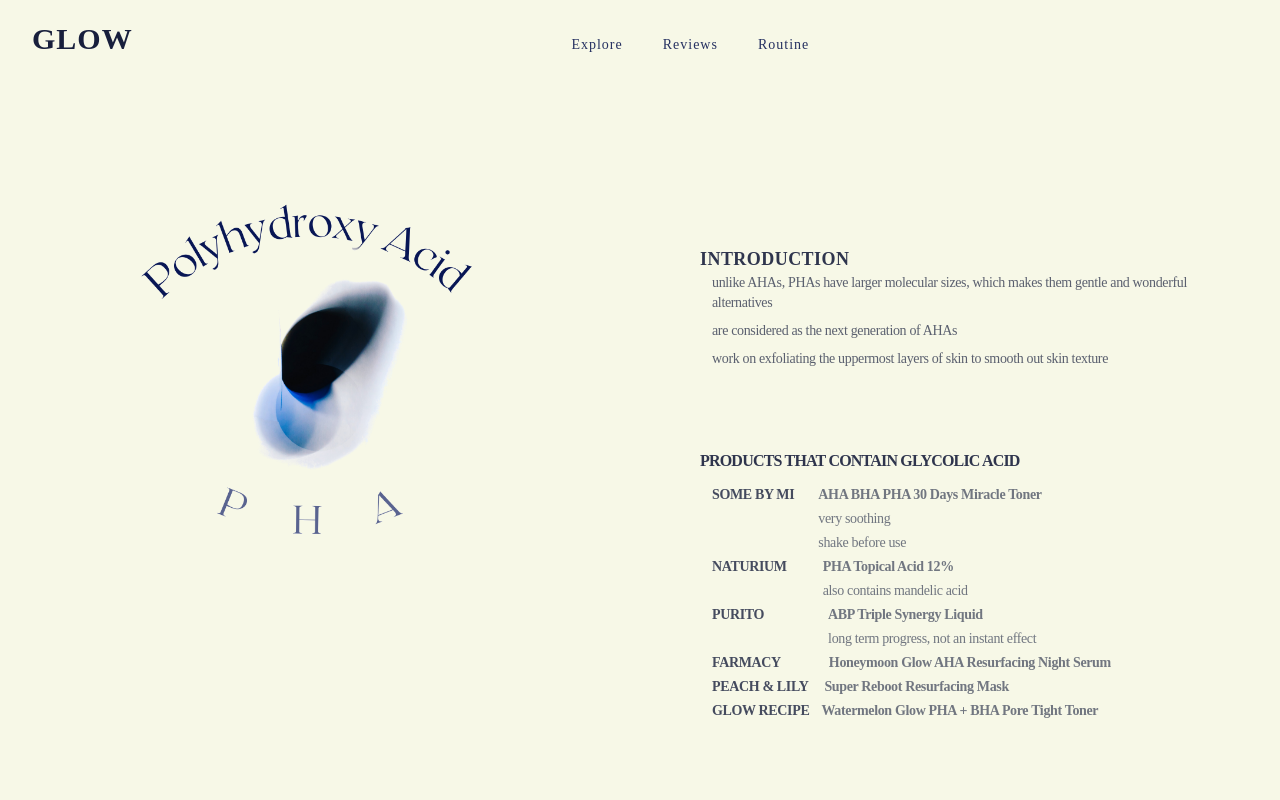
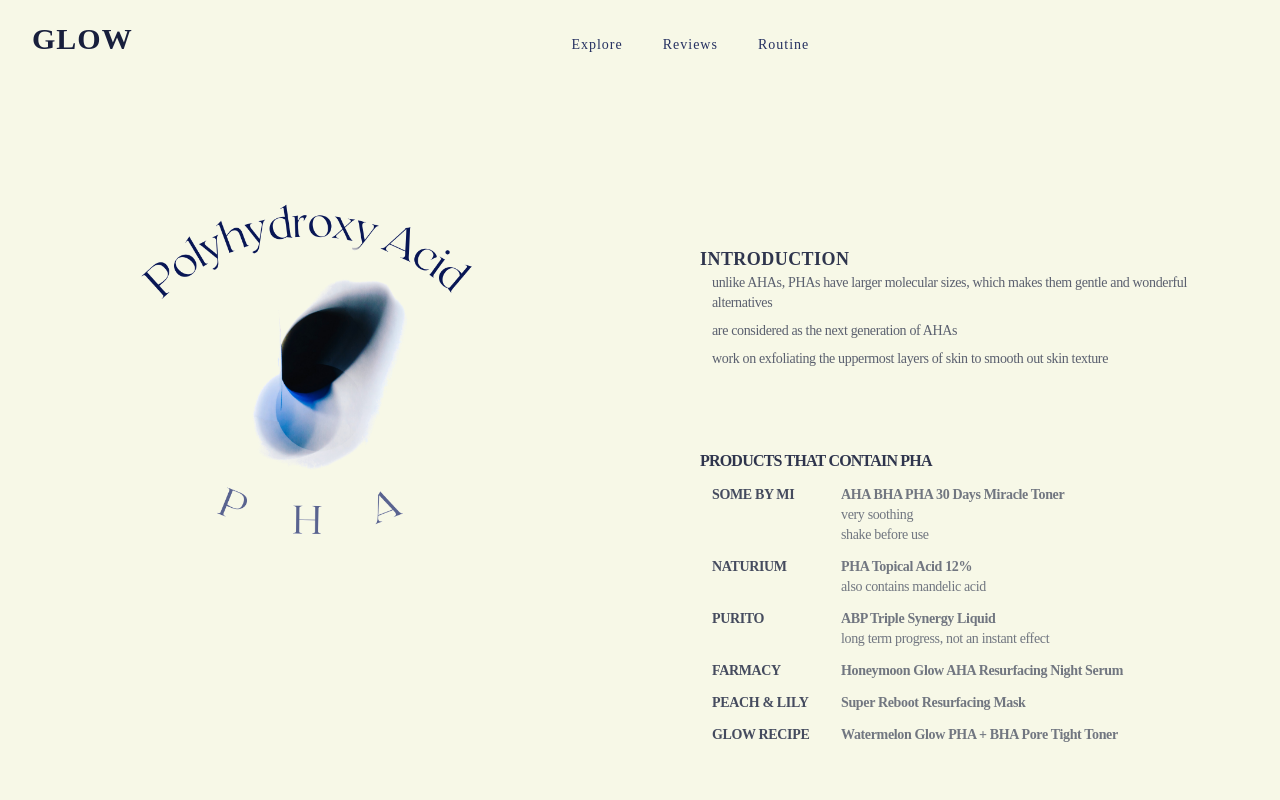
Before and after one commit to biancacomanescu97/glow, a React (Create React App) app: page /pha in a window 1280 px wide. Shown: the top 800 px of the page. Built offline with nearby package versions, Linux system fonts and the light colour scheme.

Commit message:
Refactored code for exfoliants

```diff
--- a/src/components/explore/exfoliants/AHA.tsx
+++ b/src/components/explore/exfoliants/AHA.tsx
@@ -14,7 +14,7 @@ export default function AHA() {
         <div className="block p-32">
           <div className="block py-32">
             <h1 className="text-royal-700 text-lg font-bold tracking-wide">INTRODUCTION</h1>
-            <ul role="list" className="list-disc list-inside space-y-2 text-sm text-royal-700 text-opacity-80 tracking-tight">
+            <ul role="list" className="list-none list-inside pl-3 space-y-2 text-sm text-royal-700 text-opacity-80 tracking-tight">
               {exfoliants[0].description.map((item) => (
                 <li>{item}</li>
               ))}
@@ -22,7 +22,7 @@ export default function AHA() {
           </div>
           <div className="block">
             <h1 className="text-royal-700 text-lg font-bold tracking-wide">TYPES OF AHA</h1>
-            <ul role="list" className="list-disc list-inside space-y-2 text-sm text-royal-700 text-opacity-80 tracking-tight">
+            <ul role="list" className="list-none list-inside pl-3 space-y-2 text-sm text-royal-700 text-opacity-80 tracking-tight">
               <li>Glycolic acid</li>
               <li>Lactic acid</li>
               <li>Mandelic acid</li>
@@ -36,7 +36,7 @@ export default function AHA() {
         {/*GLYCOLIC ACID */}
         <div className="block p-16">
           <h1 className="text-royal-700 text-lg font-bold tracking-wide">GLYCOLIC ACID</h1>
-          <ul role="list" className="list-disc list-inside p-3 space-y-1 text-sm text-royal-700 text-opacity-80 tracking-tight">
+          <ul role="list" className="list-none list-inside p-3 space-y-1 text-sm text-royal-700 text-opacity-80 tracking-tight">
             <li>derived from sugarcanes</li>
             <li>the smallest molecular size of all the AHAs, which makes it easier to penetrate deeper into the skin</li>
             <li>works by smoothing out the skin’s surface layer</li>
@@ -44,22 +44,51 @@ export default function AHA() {
         </div>
         <div className="block p-16">
           <h1 className="text-royal-700 text-base uppercase font-bold tracking-tighter">Products that contain glycolic acid</h1>
-          <ul role="list" className="list-disc list-inside p-3 space-y-1 text-sm text-royal-700 text-opacity-80 tracking-tight">
-            <li><b>KRAVE BEAUTY</b> Kale-Lalu-y AHA Glycolic Acid Toner (5.2%) - good starter; 2-3 times per week</li>
-            <li><b>THE ORDINARY</b> Glycolic Acid 7% Toning Solution</li>
-            <li><b>PETER THOMAS ROTH</b> 8% Glycolic Solution Toner</li>
-            <li><b>BLISS</b> That’s Incredi-Peel Glycolic Resurfacing Pads </li>
-          </ul>
+          <div className="grid grid-cols-4 p-3 text-sm tracking-tight">
+            <div className="col-span-1 uppercase font-bold text-royal-700 text-opacity-80">
+              <p>Krave Beauty</p>
+            </div>
+            <div className="col-span-3 pb-3 text-royal-700 text-opacity-60">
+              <p className="font-bold">Kale-Lalu-y AHA Glycolic Acid Toner (5.2%)</p>
+              <p>great for begginers</p>
+              <p>can be used 2-3 times per week</p>
+            </div>
+            <div className="col-span-1 uppercase font-bold text-royal-700 text-opacity-80">
+              <p>The Ordinary</p>
+            </div>
+            <div className="col-span-3 pb-3 text-royal-700 text-opacity-60">
+              <p className="font-bold">Glycolic Acid 7% Toning Solution</p>
+            </div>
+            <div className="col-span-1 uppercase font-bold text-royal-700 text-opacity-80">
+              <p>Peter Thomas Roth</p>
+            </div>
+            <div className="col-span-3 pb-3 text-royal-700 text-opacity-60">
+              <p className="font-bold">Glycolic 8% Solution Toner</p>
+            </div>
+            <div className="col-span-1 uppercase font-bold text-royal-700 text-opacity-80">
+              <p>Bliss</p>
+            </div>
+            <div className="col-span-3 pb-3 text-royal-700 text-opacity-60">
+              <p className="font-bold">That’s Incredi-Peel Glycolic Resurfacing Pads</p>
+            </div>
+          </div>
+
           <h1 className="pt-10 text-royal-700 text-base uppercase font-bold tracking-tighter">Personal recommendations</h1>
-          <ul role="list" className="list-disc list-inside p-3 space-y-1 text-sm text-royal-700 text-opacity-80 tracking-tight">
-            <li><b>BIOSSANCE</b> Squalane and Glycolic Renewal Mask</li>
-          </ul>
+          <div className="grid grid-cols-4 p-3 text-sm tracking-tight">
+            <div className="col-span-1 uppercase font-bold text-royal-700 text-opacity-80">
+              <p>Biossance</p>
+            </div>
+            <div className="col-span-3 pb-3 text-royal-700 text-opacity-60">
+              <p className="font-bold">Squalane and Glycolic Renewal Mask</p>
+              <p>doesn't dry out the skin because of the squalane</p>
+            </div>
+          </div>
         </div>
 
         {/*LACTIC ACID */}
         <div className="block p-16">
           <h1 className="text-royal-700 text-lg font-bold tracking-wide">LACTIC ACID</h1>
-          <ul role="list" className="list-disc list-inside p-3 space-y-1 text-sm text-royal-700 text-opacity-80 tracking-tight">
+          <ul role="list" className="list-none list-inside p-3 space-y-1 text-sm text-royal-700 text-opacity-80 tracking-tight">
             <li>derived from sour milk</li>
             <li>has a larger molecular size than glycolic acid</li>
             <li>can also retain moisture into the skin</li>
@@ -69,20 +98,35 @@ export default function AHA() {
         </div>
         <div className="block p-16">
           <h1 className="text-royal-700 text-base uppercase font-bold tracking-tighter">Products that contain lactic acid</h1>
-          <ul role="list" className="list-disc list-inside p-3 space-y-1 text-sm text-royal-700 text-opacity-80 tracking-tight">
-            <li><b>THE ORDINARY</b> Lactic Acid 10% + HA</li>
-            <li><b>REN</b> Ready Steady Glow Daily AHA Tonic</li>
-          </ul>
+          <div className="grid grid-cols-4 p-3 text-sm tracking-tight">
+            <div className="col-span-1 uppercase font-bold text-royal-700 text-opacity-80">
+              <p>The Ordinary</p>
+            </div>
+            <div className="col-span-3 pb-3 text-royal-700 text-opacity-60">
+              <p className="font-bold">Lactic Acid 10% + HA</p>
+            </div>
+            <div className="col-span-1 uppercase font-bold text-royal-700 text-opacity-80">
+              <p>Ren</p>
+            </div>
+            <div className="col-span-3 pb-3 text-royal-700 text-opacity-60">
+              <p className="font-bold">Ready Steady Glow Daily AHA Tonic</p>
+            </div>
+          </div>
           <h1 className="pt-10 text-royal-700 text-base uppercase font-bold tracking-tighter">Personal recommendations</h1>
-          <ul role="list" className="list-disc list-inside p-3 space-y-1 text-sm text-royal-700 text-opacity-80 tracking-tight">
-            <li><b>COSRX</b> Refresh AHA BHA Vitamin C Daily Toner</li>
-          </ul>
+          <div className="grid grid-cols-4 p-3 text-sm tracking-tight">
+            <div className="col-span-1 uppercase font-bold text-royal-700 text-opacity-80">
+              <p>Cosrx</p>
+            </div>
+            <div className="col-span-3 pb-3 text-royal-700 text-opacity-60">
+              <p className="font-bold">Refresh AHA BHA Vitamin C Daily Toner</p>
+            </div>
+          </div>
         </div>
 
         {/*MADELIC ACID */}
         <div className="block p-16">
           <h1 className="text-royal-700 text-lg font-bold tracking-wide">MADELIC ACID</h1>
-          <ul role="list" className="list-disc list-inside p-3 space-y-1 text-sm text-royal-700 text-opacity-80 tracking-tight">
+          <ul role="list" className="list-none list-inside p-3 space-y-1 text-sm text-royal-700 text-opacity-80 tracking-tight">
             <li>derived from bitter almonds</li>
             <li>rich in antioxidants and has antibacterial properties</li>
             <li>for oily and acne-prone skin types</li>
@@ -90,16 +134,26 @@ export default function AHA() {
         </div>
         <div className="block p-16">
           <h1 className="text-royal-700 text-base uppercase font-bold tracking-tighter">Products that contain mandelic acid</h1>
-          <ul role="list" className="list-disc list-inside p-3 space-y-1 text-sm text-royal-700 text-opacity-80 tracking-tight">
-            <li><b>DR. WU</b> Intensive Renewal Serum with Mandelic Acid 18%</li>
-            <li><b>NATURIUM</b> Mandelic Topical Acid 12%</li>
-          </ul>
+          <div className="grid grid-cols-4 p-3 text-sm tracking-tight">
+            <div className="col-span-1 uppercase font-bold text-royal-700 text-opacity-80">
+              <p>Dr. Wu</p>
+            </div>
+            <div className="col-span-3 pb-3 text-royal-700 text-opacity-60">
+              <p className="font-bold">Intensive Renewal Serum with Mandelic Acid 18%</p>
+            </div>
+            <div className="col-span-1 uppercase font-bold text-royal-700 text-opacity-80">
+              <p>Naturium</p>
+            </div>
+            <div className="col-span-3 pb-3 text-royal-700 text-opacity-60">
+              <p className="font-bold">Mandelic Topical Acid 12%</p>
+            </div>
+          </div>
         </div>
 
          {/*MALIC ACID */}
         <div className="block p-16">
           <h1 className="text-royal-700 text-lg font-bold tracking-wide">MALIC ACID</h1>
-          <ul role="list" className="list-disc list-inside p-3 space-y-1 text-sm text-royal-700 text-opacity-80 tracking-tight">
+          <ul role="list" className="list-none list-inside p-3 space-y-1 text-sm text-royal-700 text-opacity-80 tracking-tight">
             <li>helps gently exfoliate and brighten the skin</li>
             <li>malic acid is often paired up with other stronger exfoliants</li>
             <li>can be found in many fruits and veggies, but apples are what malic acid is commonly associated with;
@@ -112,7 +166,7 @@ export default function AHA() {
          {/*CITRIC ACID */}
         <div className="block p-16">
           <h1 className="text-royal-700 text-lg font-bold tracking-wide">CITRIC ACID</h1>
-          <ul role="list" className="list-disc list-inside space-y-2 text-sm text-royal-700 text-opacity-80 tracking-tight">
+          <ul role="list" className="list-none list-inside space-y-2 text-sm text-royal-700 text-opacity-80 tracking-tight">
             <li>comes from citrus fruits</li>
             <li>commonly used alongside other exfoliants to brighten up the complexion</li>
             <li>acts as a preservative in your product: how you can squeeze a lemon onto an apple to keep it from oxidizing</li>
@@ -124,7 +178,7 @@ export default function AHA() {
          {/*TARTARIC ACID */}
         <div className="block p-16">
           <h1 className="text-royal-700 text-lg font-bold tracking-wide">TARTARIC ACID</h1>
-          <ul role="list" className="list-disc list-inside space-y-2 text-sm text-royal-700 text-opacity-80 tracking-tight">
+          <ul role="list" className="list-none list-inside space-y-2 text-sm text-royal-700 text-opacity-80 tracking-tight">
             <li>derived from grapes</li>
             <li>rich in antioxidants to protect the skin</li>
             <li>based on the current research, it can help moisturize the skin and promote healing (it isn't as widely researched as glycolic and lactic acids)</li>
--- a/src/components/explore/exfoliants/BHA.tsx
+++ b/src/components/explore/exfoliants/BHA.tsx
@@ -40,54 +40,46 @@ export default function BHA() {
           </ul>
         </div>
         <div className="block p-16">
-          <h1 className="text-royal-700 text-opacity-90 text-base uppercase font-bold tracking-tighter">Products that contain glycolic acid</h1>
-          <ul role="list" className="list-none list-inside p-3 space-y-1 text-sm text-royal-700 text-opacity-80 tracking-tight">
-            <li>
-              <div className="flex">
-                <b className="uppercase flex-initial">Farmacy</b>
-                <ul role="list" className="flex-initial list-none list-inside pl-7 space-y-1 text-sm text-royal-700 text-opacity-60 tracking-tight">
-                  <li className="font-bold">Deep Sweep 2% BHA BHA Pore Cleaning Toner</li>
-                  <li>most gentle from them all</li>
-                  <li>contains papaya extract</li>
-                </ul>
-              </div>
-            </li>
-            <li>
-              <div className="flex">
-                <b className="uppercase flex-initial">Naturium</b>
-                <ul role="list" className="flex-initial list-none list-inside pl-4 space-y-1 text-sm text-royal-700 text-opacity-60 tracking-tight">
-                  <li className="font-bold">BHA Liquid Exfoliant 2%</li>
-                  <li>encapsulated SA (less chances of irritation in the skin by slowly releasing active ingredients)</li>
-                  <li>fruit acid: caviar</li>
-                  <li>contains  citrus, which helps with brightening</li>
-                  <li>pore cleansing by soaking up a cotton pad onto the nose for a little DIY mask</li>
-                </ul>
-              </div>
-            </li>
-            <li>
-              <div className="flex">
-                <b className="uppercase flex-initial">Beauty Pie</b>
-                <ul role="list" className="flex-initial list-none list-inside pl-3 space-y-1 text-sm text-royal-700 text-opacity-60 tracking-tight">
-                  <li className="font-bold">Oxygen Instant Facial Refueling Mask</li>
-                  <li>if used as a mask; wash it off and then mosturize</li>
-                  <li>if overnight; put after mosturizer</li>
-                </ul>
-              </div>
-            </li>
-          </ul>
+          <h1 className="text-royal-700 text-opacity-90 text-base uppercase font-bold tracking-tighter">Products that contain salicylic acid</h1>
+          <div className="grid grid-cols-4 p-3 text-sm tracking-tight">
+            <div className="col-span-1 uppercase font-bold text-royal-700 text-opacity-80">
+              <p>Farmacy</p>
+            </div>
+            <div className="col-span-3 pb-3 text-royal-700 text-opacity-60">
+              <p className="font-bold">Deep Sweep 2% BHA Pore Cleaning Toner</p>
+              <p>most gentle from them all</p>
+              <p>contains papaya extract</p>
+            </div>
+            <div className="col-span-1 uppercase font-bold text-royal-700 text-opacity-80">
+              <p>Naturium</p>
+            </div>
+            <div className="col-span-3 pb-3 text-royal-700 text-opacity-60">
+              <p className="font-bold">BHA Liquid Exfoliant 2%</p>
+              <p>encapsulated SA (less chances of irritation in the skin by slowly releasing active ingredients)</p>
+              <p>fruit acid: caviar</p>
+              <p>contains  citrus, which helps with brightening</p>
+              <p>pore cleansing by soaking up a cotton pad onto the nose for a little DIY mask</p>
+            </div>
+            <div className="col-span-1 uppercase font-bold text-royal-700 text-opacity-80">
+              <p>Beauty Pie</p>
+            </div>
+            <div className="col-span-3 pb-3 text-royal-700 text-opacity-60">
+              <p className="font-bold">Oxygen Instant Facial Refueling Mask</p>
+              <p>if used as a mask; wash it off and then mosturize</p>
+              <p>if overnight; put after mosturizer</p>
+            </div>
+          </div>
           <h1 className="pt-10 text-royal-700 text-opacity-90 text-base uppercase font-bold tracking-tighter">Personal recommendations</h1>
-          <ul role="list" className="list-none list-inside p-3 space-y-1 text-sm text-royal-700 text-opacity-80 tracking-tight">
-            <li>
-              <div className="flex">
-                <b className="uppercase flex-initial">Paula’s Choice</b>
-                <ul role="list" className="flex-initial list-none list-inside pl-4 space-y-1 text-sm text-royal-700 text-opacity-60 tracking-tight">
-                  <li className="font-bold">BHA Liquid Exfoliant 2%</li>
-                  <li>I keep buying it since I first discovered it</li>
-                  <li>contains green tea</li>
-                </ul>
-              </div>
-            </li>
-          </ul>
+          <div className="grid grid-cols-4 p-3 text-sm tracking-tight">
+            <div className="col-span-1 uppercase font-bold text-royal-700 text-opacity-80">
+              <p>Paula’s Choice</p>
+            </div>
+            <div className="col-span-3 pb-3 text-royal-700 text-opacity-60">
+              <p className="font-bold">BHA Liquid Exfoliant 2%</p>
+              <p>I keep buying it since I first discovered it</p>
+              <p>contains green tea</p>
+            </div>
+          </div>
         </div>
 
         {/*Willowbark */}
--- a/src/components/explore/exfoliants/PHA.tsx
+++ b/src/components/explore/exfoliants/PHA.tsx
@@ -21,63 +21,50 @@ export default function PHA() {
             </ul>
           </div>
           <div className="block p-10">
-          <h1 className="text-royal-700 text-opacity-90 text-base uppercase font-bold tracking-tighter">Products that contain glycolic acid</h1>
-          <ul role="list" className="list-none list-inside p-3 space-y-1 text-sm text-royal-700 text-opacity-80 tracking-tight">
-            <li>
-              <div className="flex">
-                <b className="uppercase flex-initial">Some By Mi</b>
-                <ul role="list" className="flex-initial list-none list-inside pl-6 space-y-1 text-sm text-royal-700 text-opacity-60 tracking-tight">
-                  <li className="font-bold">AHA BHA PHA 30 Days Miracle Toner</li>
-                  <li>very soothing</li>
-                  <li>shake before use</li>
-                </ul>
+            <h1 className="text-royal-700 text-opacity-90 text-base uppercase font-bold tracking-tighter">Products that contain PHA</h1>
+            <div className="grid grid-cols-4 p-3 text-sm tracking-tight">
+              <div className="col-span-1 uppercase font-bold text-royal-700 text-opacity-80">
+                <p>Some By Mi</p>
               </div>
-            </li>
-            <li>
-              <div className="flex">
-                <b className="uppercase flex-initial">Naturium</b>
-                <ul role="list" className="flex-initial list-none list-inside pl-9 space-y-1 text-sm text-royal-700 text-opacity-60 tracking-tight">
-                  <li className="font-bold">PHA Topical Acid 12%</li>
-                  <li>also contains mandelic acid</li>
-                </ul>
+              <div className="col-span-3 pb-3 text-royal-700 text-opacity-60">
+                <p className="font-bold">AHA BHA PHA 30 Days Miracle Toner</p>
+                <p>very soothing</p>
+                <p>shake before use</p>
               </div>
-            </li>
-            <li>
-              <div className="flex">
-                <b className="uppercase flex-initial">Purito</b>
-                <ul role="list" className="flex-initial list-none list-inside pl-16 space-y-1 text-sm text-royal-700 text-opacity-60 tracking-tight">
-                  <li className="font-bold">ABP Triple Synergy Liquid</li>
-                  <li>long term progress, not an instant effect</li>
-                </ul>
+              <div className="col-span-1 uppercase font-bold text-royal-700 text-opacity-80">
+                <p>Naturium</p>
               </div>
-            </li>
-            <li>
-              <div className="flex">
-                <b className="uppercase flex-initial">Farmacy</b>
-                <ul role="list" className="flex-initial list-none list-inside pl-12 space-y-1 text-sm text-royal-700 text-opacity-60 tracking-tight">
-                  <li className="font-bold">Honeymoon Glow AHA Resurfacing Night Serum</li>
-                </ul>
+              <div className="col-span-3 pb-3 text-royal-700 text-opacity-60">
+                <p className="font-bold">PHA Topical Acid 12%</p>
+                <p>also contains mandelic acid</p>
               </div>
-            </li>
-            <li>
-              <div className="flex">
-                <b className="uppercase flex-initial">Peach & Lily</b>
-                <ul role="list" className="flex-initial list-none list-inside pl-4 space-y-1 text-sm text-royal-700 text-opacity-60 tracking-tight">
-                  <li className="font-bold">Super Reboot Resurfacing Mask</li>
-                </ul>
+              <div className="col-span-1 uppercase font-bold text-royal-700 text-opacity-80">
+                <p>Purito</p>
               </div>
-            </li>
-
-            <li>
-              <div className="flex">
-                <b className="uppercase flex-initial">Glow Recipe</b>
-                <ul role="list" className="flex-initial list-none list-inside pl-3 space-y-1 text-sm text-royal-700 text-opacity-60 tracking-tight">
-                  <li className="font-bold">Watermelon Glow PHA + BHA Pore Tight Toner</li>
-                </ul>
+              <div className="col-span-3 pb-3 text-royal-700 text-opacity-60">
+                <p className="font-bold">ABP Triple Synergy Liquid</p>
+                <p>long term progress, not an instant effect</p>
               </div>
-            </li>
-          </ul>
-        </div>
+              <div className="col-span-1 uppercase font-bold text-royal-700 text-opacity-80">
+                <p>Farmacy</p>
+              </div>
+              <div className="col-span-3 pb-3 text-royal-700 text-opacity-60">
+                <p className="font-bold">Honeymoon Glow AHA Resurfacing Night Serum</p>
+              </div>
+              <div className="col-span-1 uppercase font-bold text-royal-700 text-opacity-80">
+                <p>Peach & Lily</p>
+              </div>
+              <div className="col-span-3 pb-3 text-royal-700 text-opacity-60">
+                <p className="font-bold">Super Reboot Resurfacing Mask</p>
+              </div>
+              <div className="col-span-1 uppercase font-bold text-royal-700 text-opacity-80">
+                <p>Glow Recipe</p>
+              </div>
+              <div className="col-span-3 pb-3 text-royal-700 text-opacity-60">
+                <p className="font-bold">Watermelon Glow PHA + BHA Pore Tight Toner</p>
+              </div>
+            </div>
+          </div>
         </div>
       </div>
     </main>
```
